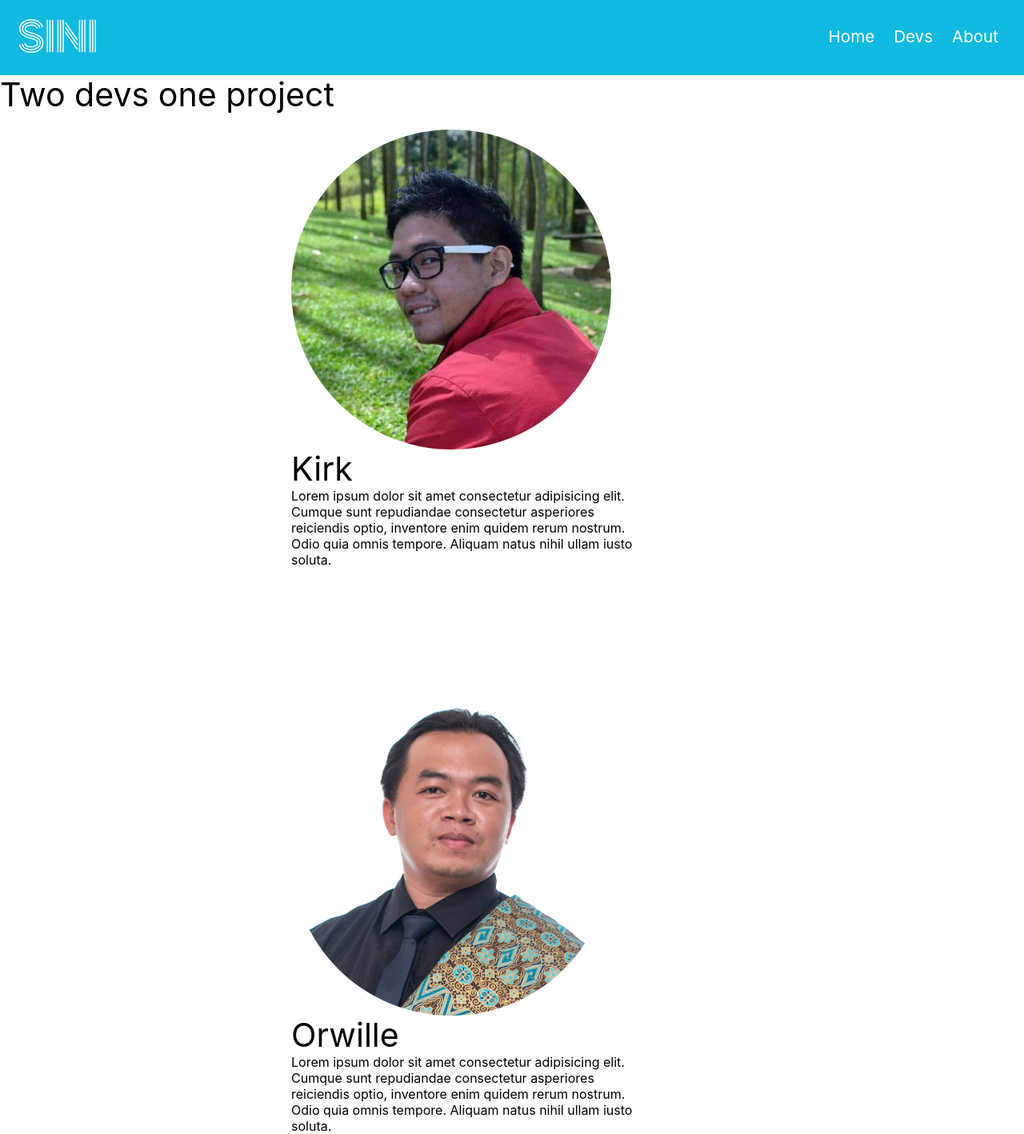
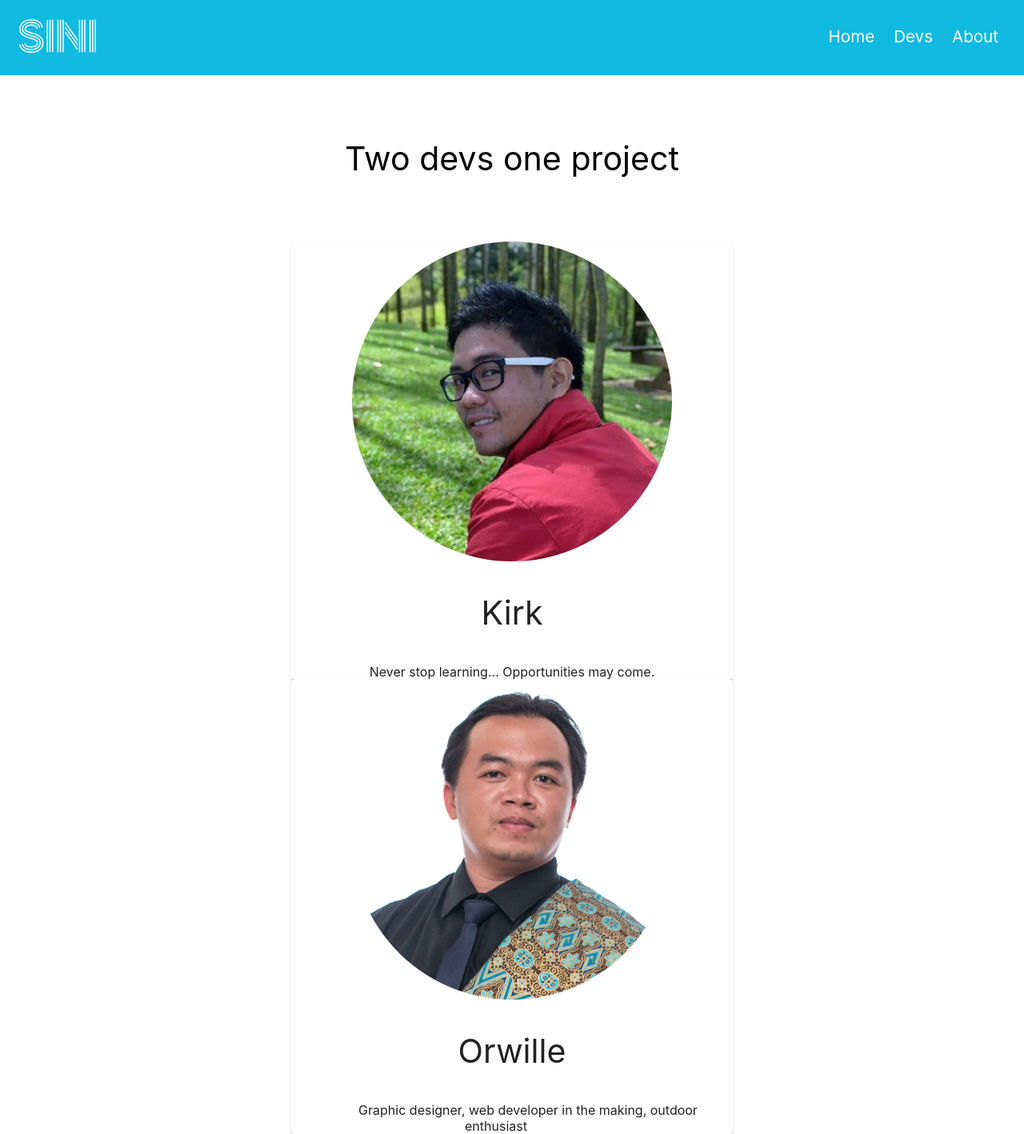
Before and after one commit to kirkynaj/MovieApp, a React (Create React App) app: page /devs in a window 1280 px wide. Shown: the whole page at 80% size. Built offline with nearby package versions, Linux system fonts and the light colour scheme.

Commit message:
devs and about page done

```diff
--- a/src/pages/About.jsx
+++ b/src/pages/About.jsx
@@ -1,10 +1,26 @@
 import React from "react";
-import { Box } from "@mui/material";
+import { Box, Typography } from "@mui/material";
 const About = () => {
   return (
     <>
-      <Box>
-        <h1>About</h1>
+      <Box><Typography
+       variant="h1"
+       color="initial"
+       padding={20}
+       >TMDB's API
+       </Typography>
+       <Typography
+       variant="h4"
+       color="initial"
+       padding={20}
+       >The API service is for those of you interested in using our movie, TV show or actor images and/or data in your application. Our API is a system we provide for you and your team to programmatically fetch and use our data and/or images.
+       </Typography>
+       <Typography
+       variant="h4"
+       color="initial"
+       padding={20}
+       >We do not claim ownership of any of the images or data in the API. We comply with the Digital Millennium Copyright Act (DMCA) and expeditiously remove infringing content when properly notified. Any data and/or images you upload you expressly grant us a license to use. You are prohibited from using the images and/or data in connection with libelous, defamatory, obscene, pornographic, abusive or otherwise offensive content.
+       </Typography>
       </Box>
     </>
   );
--- a/src/pages/Devs.jsx
+++ b/src/pages/Devs.jsx
@@ -1,54 +1,58 @@
 import React from "react";
 
-import { Box, Typography, Container, Grid, Avatar } from "@mui/material";
+import { Box, Typography, Container, Grid, Avatar, Card } from "@mui/material";
 import kirkPic from "../assets/16712217.jpeg";
 import OrwillePic from "../assets/Orwille.png";
+
 
 const Devs = () => {
   return (
     <>
-      <Box>
-        <Typography variant="h3" alignContent={"center"}>
+      <Box >
+        <Typography
+        variant="h3"
+        align="center"
+        padding={10}
+        >
           Two devs one project
         </Typography>
-        <Container maxWidth="sm">
+        <Container style={{ display: 'flex', justifyContent: 'center' }}
+
+        maxWidth="sm">
           <img src="" alt="" />
-          <Grid container spacing={20} flexDirection={"column"}>
-            <Grid item xs={12} sm={6} md={10}>
-              {
-                <Box>
+          <Box container spacing={20} align="center" direction="column">
+
+
+                <Card>
                   <Avatar
                     alt="Dev Name"
                     src={kirkPic}
                     sx={{ width: 400, height: 400 }}
                   />
-                  <Typography variant="h3">Kirk</Typography>
-                  <Typography variant="p">
-                    Lorem ipsum dolor sit amet consectetur adipisicing elit.
-                    Cumque sunt repudiandae consectetur asperiores reiciendis
-                    optio, inventore enim quidem rerum nostrum. Odio quia omnis
-                    tempore. Aliquam natus nihil ullam iusto soluta.
+                  <Typography variant="h3" align="center"
+                  padding={5}>Kirk</Typography>
+                  <Typography variant="p"
+                  padding={5}>
+                  Never stop learning... Opportunities may come.
                   </Typography>
-                </Box>
-              }
-            </Grid>
-            <Grid item xs={12} sm={6} md={10}>
-              <Box justifyContent="center" alignItems="center">
+                </Card>
+
+
+
+              <Card justifyContent="center" alignItems="center" padding={10}>
                 <Avatar
+
                   alt="Dev Name"
                   src={OrwillePic}
                   sx={{ width: 400, height: 400 }}
                 />
-                <Typography variant="h3">Orwille</Typography>
-                <Typography variant="p">
-                  Lorem ipsum dolor sit amet consectetur adipisicing elit.
-                  Cumque sunt repudiandae consectetur asperiores reiciendis
-                  optio, inventore enim quidem rerum nostrum. Odio quia omnis
-                  tempore. Aliquam natus nihil ullam iusto soluta.
+                <Typography variant="h3" align="center" padding={5}>Orwille</Typography>
+                <Typography variant="p" align="center" padding={5}>
+                Graphic designer, web developer in the making, outdoor enthusiast
                 </Typography>
-              </Box>
-            </Grid>
-          </Grid>
+              </Card>
+
+          </Box>
         </Container>
       </Box>
     </>
```
